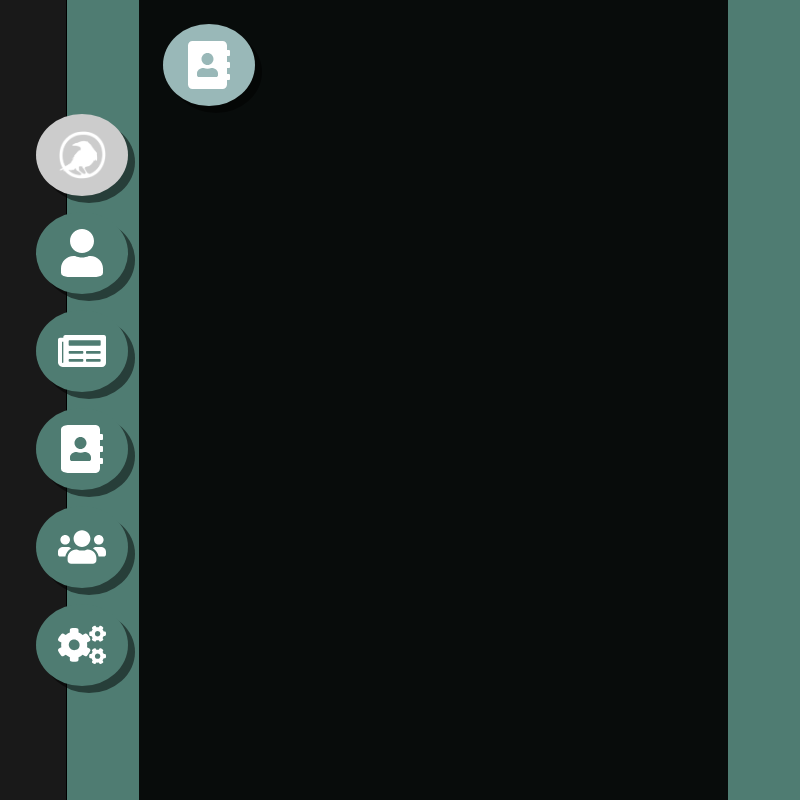
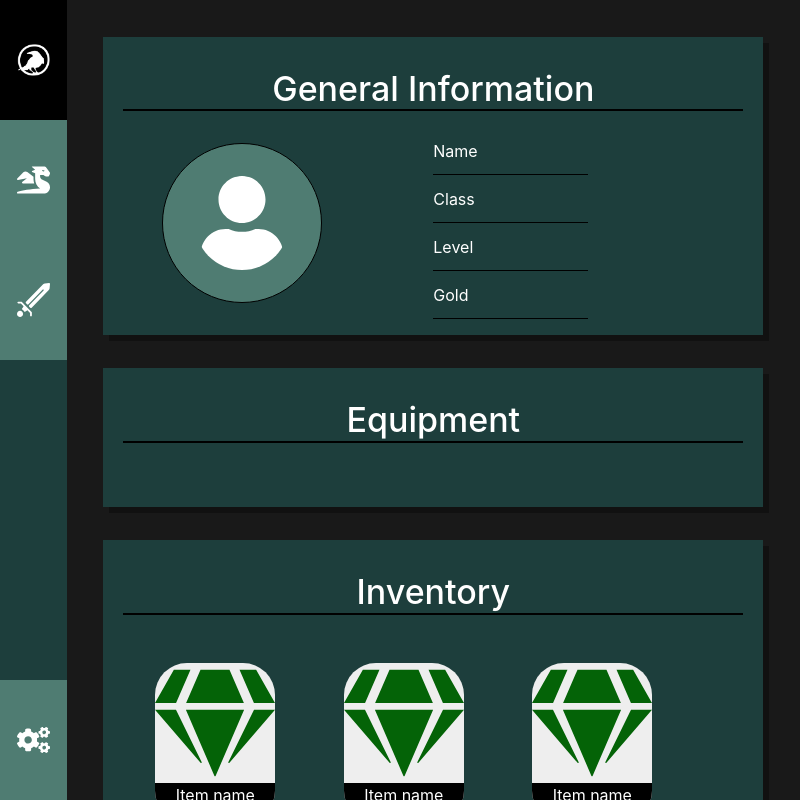
Before and after one commit to JVI-gh/Ravengard, an Electron app: page src/assets/screens/main.html in a window 800 px wide. Drawn offline with nearby package versions, Linux system fonts and the light colour scheme.

Commit message:
Huge rework from the ground to the main menu

```diff
--- a/package.json
+++ b/package.json
@@ -54,6 +54,6 @@
     "@electron-forge/maker-rpm": "^6.0.0-beta.57",
     "@electron-forge/maker-squirrel": "^6.0.0-beta.57",
     "@electron-forge/maker-zip": "^6.0.0-beta.57",
-    "electron": "13.1.2"
+    "electron": "^13.1.2"
   }
 }
--- a/src/assets/screens/main.html
+++ b/src/assets/screens/main.html
@@ -14,75 +14,131 @@
     <script async src='https://www.google-analytics.com/analytics.js'></script>
     <link rel="shortcut icon" href="assets/img/logo.png" type="image/x-icon">
     <link rel="stylesheet" href="../stylesheets/main.css">
+    <link rel="stylesheet" href="../stylesheets/scrollbar.css">
+
     <title>Ravengard</title>
 </head>
 
 <body>
-    <div class="container-fluid p-0 vh-100">
-        <div class="row h-100 m-0">
-            <div class="col-1 side-menu">
-                <ul class="centerY">
-                    <button class="menu-button">
+    <div class="container-fluid h-100">
+        <div class="row h-100">
+            <div class="col-1">
+                <nav>
+                    <ul>
+                        <button id="Home">
                             <li>
-                            <img class="icon-svg" src="../img/logo.png" alt="logo" srcset="">
+                                <img  id="logo" src="../img/logo.png" alt="">
                             </li>
                         </button>
-                    <button class="menu-button">
 
+                        <button id="Adventure">
                             <li>
-                            <img class="icon-svg" src="../svg/user-solid.svg" alt="user profile">
+                                <img src="../svg/dragon-svgrepo-com.svg" alt="">
                             </li>
                         </button>
-                    <button class="menu-button">
 
+                        <button id="Fight">
                             <li>
-                            <img class="icon-svg" src="../svg/newspaper-solid.svg" alt="news">
-
+                                <img src="../svg/sword-svgrepo-com.svg" alt="">
                             </li>
                         </button>
-                    <button class="menu-button">
-                        <li>
-                            <img class="icon-svg" src="../svg/address-book-solid.svg" alt="friend list">
-                        </li>
-                    </button>
-                    <button class="menu-button">
-                        <li>
-                            <img class="icon-svg" src="../svg/users-solid.svg" alt="server list">
 
-                        </li>
-                    </button>
-                    <button class="menu-button">
-                        <li>
-                            <img class="icon-svg" src="../svg/cogs-solid.svg" alt="options">
-                        </li>
+                        <button id="Options" class="options">
+                            <img src="../svg/cogs-solid.svg" alt="">
                         </button>
                     </ul>
+                </nav>
             </div>
-            <div class="col-11 main-view h-100"">
-                <div class="container-fluid h-100">
-                    <div id="Main" class="tabs-view h-100">
+            <div class="col-11 h-100">
+                <main>
 
+                <!--First Section  Start-->
+                    <section id="home">
+
+                        <!-- Panel Start -->
+                        <article>
                             <div class="row">
+                                <h1>General Information</h1>
                                 <div class="col-3">
-                                <button class="goBack">
-                                    <img class="icon-tab" src="../svg/address-book-solid.svg" alt="friend list">
-                                </button>
+                                    <img id="userIcon" src="../svg/user-solid.svg" alt="">
+                                </div>
+                                <div  id="Description" class="col-9">
+                                    <p>Name</p>
+                                    <p>Class</p>
+                                    <p>Level</p>
+                                    <p>Gold</p>
+                                </div>
+                            </div>
+                        </article>
+                        <!-- Panel End -->
 
+                        <!-- Panel Start -->
+                        <article>
+                            <div class="row">
+                                <h1>Equipment</h1>
+                            </div>
+                        </article>
+                        <!-- Panel End -->
+
+                        <!-- Panel Start -->
+                        <article>
+                            <div class="row">
+                                <h1>Inventory</h1>
+                                <div class="col-12">
+                                    <div class="item">
+                                        <img src="../svg/gem-svgrepo-com.svg" alt="">
+                                        <p>Item name</p>
+                                    </div>
+                                    <div class="item">
+                                        <img src="../svg/gem-svgrepo-com.svg" alt="">
+                                        <p>Item name</p>
+                                    </div>
+                                    <div class="item">
+                                        <img src="../svg/gem-svgrepo-com.svg" alt="">
+                                        <p>Item name</p>
+                                    </div>
+                                    <div class="item">
+                                        <img src="../svg/gem-svgrepo-com.svg" alt="">
+                                        <p>Item name</p>
+                                    </div>
+                                    <div class="item">
+                                        <img src="../svg/gem-svgrepo-com.svg" alt="">
+                                        <p>Item name</p>
+                                    </div>
+                                    <div class="item">
+                                        <img src="../svg/gem-svgrepo-com.svg" alt="">
+                                        <p>Item name</p>
+                                    </div>
+                                    <div class="item">
+                                        <img src="../svg/gem-svgrepo-com.svg" alt="">
+                                        <p>Item name</p>
                                     </div>
 
                                 </div>
+                            </div>
+                        </article>
+                        <!-- Panel End -->
 
-                    </div>
-                    <div id="Profile" class="tabs-view"></div>
-                    <div id="News" class="tabs-view"></div>
-                    <div id="Friendlist" class="tabs-view">
-                    </div>
-                    <div id="Communities" class="tabs-view"></div>
-                    <div id="Options" class="tabs-view"></div>
+
+                    </section>
+
+                <!--First Section  End-->
+
+
+                <!--Second Section Start-->
+                    <section id="Adventure">
+                        <article>
+
+                        </article>
+
+                        <article>
+
+                        </article>
+                    </section>
+                <!--Second Section End-->
+                </main>
             </div>
         </div>
-        </div>
-
     </div>
     <script src="../scripts/main.js"></script>
 </body>
--- a/src/assets/scripts/login.js
+++ b/src/assets/scripts/login.js
@@ -8,7 +8,8 @@ SUBMITBUTTON.addEventListener("click", (e) => {
     let username = USERINPUT.value;
     let password = PASSWORDINPUT.value;
 
-    login(username, password);
+    window.location.href = "./assets/screens/main.html";
+    //login(username, password);
 });
 
 login = (username, password) => {
--- a/src/assets/scripts/main.js
+++ b/src/assets/scripts/main.js
@@ -1,31 +1,24 @@
-const MENUBUTTONS = document.getElementsByClassName("menu-button");
-const MENUBUTTONSNAMES = [
-  "Main",
-  "Profile",
-  "News",
-  "Friendlist",
-  "Communities",
-  "Options",
-];
-const TABS = document.getElementsByClassName("tabs-view");
-MENUBUTTONS[0].className += " active";
-TABS[0].style.display = "block";
+const NAVMENUITEMS = document.querySelectorAll("ul button");
+const SECTIONS = document.querySelectorAll("section");
 
-for (let c = 0; c < MENUBUTTONS.length; c++) {
-  MENUBUTTONS[c].addEventListener("click", (e) => {
-    openTab(e, MENUBUTTONSNAMES[c]);
-  });
+NAVMENUITEMS[0].classList.add("activeSection");
+SECTIONS[0].classList.add("activeSection");
+
+NAVMENUITEMS.forEach(function (element, i) {
+  element.addEventListener("click", () => {
+    removePreviousActiveSection();
+    setActiveSection(element, i)
+  })
+});
+
+function removePreviousActiveSection () {
+  let activeSection = document.querySelectorAll(".activeSection");
+  activeSection.forEach(element => {
+    element.classList.remove("activeSection");
+  })
 }
 
-function openTab(evt, tab) {
-  for (let i = 0; i < TABS.length; i++) {
-    TABS[i].style.display = "none";
-  }
-
-  for (let i = 0; i < MENUBUTTONS.length; i++) {
-    MENUBUTTONS[i].className = MENUBUTTONS[i].className.replace(" active", "");
-  }
-
-  document.getElementById(tab).style.display = "block";
-  evt.currentTarget.className += " active";
+function setActiveSection(element, index) {
+  element.classList.add("activeSection");
+  SECTIONS[index].classList.add("activeSection");
 }
--- a/src/assets/stylesheets/main.css
+++ b/src/assets/stylesheets/main.css
@@ -1,6 +1,125 @@
+html, body {
+  height: 100%;
+}
+
 body {
+    margin:0px auto;
     background: transparent;
 }
+
+h1 {
+  text-align: center;
+}
+
+#logo {
+  width:100%;
+}
+
+.row > * {
+  padding: 0px;
+}
+
+.col-1 > nav {
+  width: 100%;
+  height: 100%;
+  display: flex;
+  background-color: #1d3e3c;
+  position:relative;
+}
+
+ul, li {
+  width: 100%;
+  text-align: center;
+  margin: 0px auto;
+  padding: 0px;
+  list-style-type: none;
+}
+
+ul > button {
+  display: block;
+  width: 100%;
+  height: 15%;
+  border: none;
+  padding: 25%;
+  background-color: #4f7c72;
+  transition: all 0.3s;
+}
+
+ul > button:hover {
+  background-color: rgba(0, 0, 0, 0.9);
+}
+
+button:hover > *{
+  opacity: 1 !important;
+}
+
+.options {
+  position: absolute;
+  bottom: 0;
+}
+
+ul .activeSection {
+  background: #000;
+  pointer-events: none;
+}
+
+main {
+  width: 100%;
+  height: 100%;
+  padding: 5%;
+  background-color: rgba(0, 0, 0, 0.9);
+  color: #fff;
+  overflow-y: scroll;
+}
+
+main h1 {
+  margin-bottom: 2rem;
+}
+
+section {
+  display: none;
+}
+
+section.activeSection{
+  display: block;
+}
+
+
+article {
+  padding: 2rem;
+  width: 100%;
+  background-color: #1d3e3c;
+  box-shadow: 6px 6px rgba(0, 0, 0, 0.3);
+  margin-bottom: 5%;
+}
+
+article h1 {
+  border-bottom: 2px solid #000;
+}
+
+#userIcon {
+  padding: 2rem;
+  text-align: center;
+  width: 10rem;
+  height: 10rem;
+  border: 1px solid #000;
+  border-radius: 50%;
+  background-color: #4f7c72;
+  margin-left: 25%;
+}
+
+#Description {
+  padding: 0rem 25%;
+}
+
+#Description p{
+  min-height: 1rem;
+  line-height: 1rem;
+  height: 20%;
+  vertical-align:middle;
+  border-bottom: 1px solid #000;
+}
+
 .side-menu {
     background:rgba(0, 0, 0, 0.9);
   /* background: rgb(29,62,60);
@@ -10,6 +129,27 @@ body {
   border-right: 1px solid black;
 }
 
+.item {
+  display: inline-block;
+  width: 120px;
+  height:160px;
+  margin: 1rem 2rem;
+  border-radius: 2rem;;
+  background-color: #eee;
+}
+
+.item > img {
+  height: 120px;
+}
+
+.item > p {
+  height:40px;
+  border-radius: 0 0 2rem 2rem;
+  text-align: center;
+  background-color: #000;
+}
+
+/*
 button {
   border: 0;
   margin: 0.5rem;
@@ -74,3 +214,4 @@ ul {
     height: 5rem;
     padding: 1rem
 }
+*/
--- /dev/null
+++ b/src/assets/stylesheets/scrollbar.css
@@ -0,0 +1,19 @@
+/* width */
+::-webkit-scrollbar {
+    width: 10px;
+  }
+
+  /* Track */
+  ::-webkit-scrollbar-track {
+    background: transparent;
+  }
+
+  /* Handle */
+  ::-webkit-scrollbar-thumb {
+    background: #888;
+  }
+
+  /* Handle on hover */
+  ::-webkit-scrollbar-thumb:hover {
+    background: #555;
+  }
```
Also changed, not shown: src/assets/svg/dragon-svgrepo-com.svg (added), src/assets/svg/gem-svgrepo-com.svg (added), src/assets/svg/sword-svgrepo-com.svg (added), 2 other files. Lines whose indentation alone changed are shown as unchanged.
